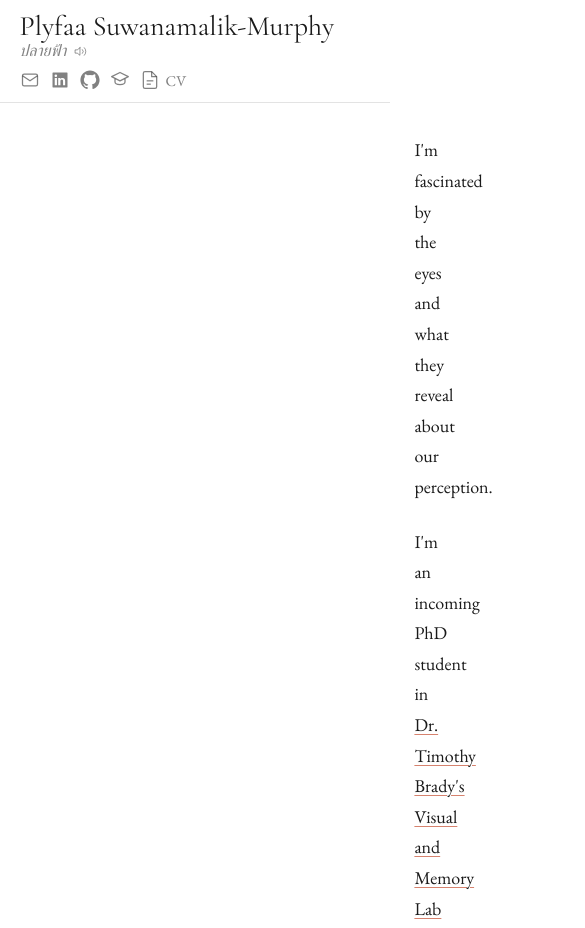
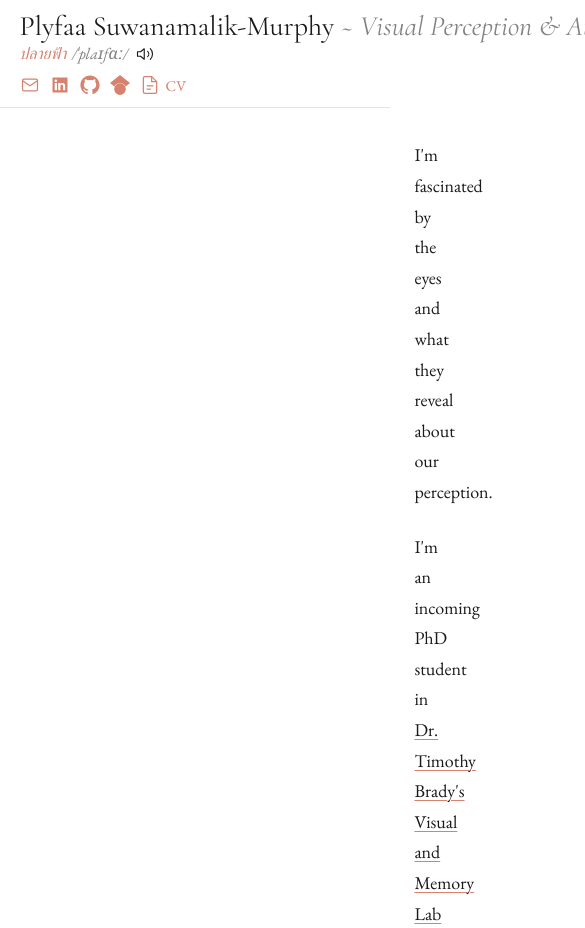
Before and after one commit to plyfaa/plyfaa.github.io, an Astro site: page / in a window 390 px wide. Shown: the top 928 px of the page, 585 px wide, since content can reach past the window. Built offline with nearby package versions, Linux system fonts and the light colour scheme; Astro itself is replaced by a stand-in of ours; a web font is replaced by a local one.

Commit message:
phonetic representation, update icon styles

```diff
--- a/src/pages/index.astro
+++ b/src/pages/index.astro
@@ -37,9 +37,10 @@ const row1 = [
     <!-- NAV: Fixed top bar, background present on scroll -->
     <nav id="nav">
       <div class="nav-logo">
-        <a href="#about" class="nav-logo-name">Plyfaa Suwanamalik-Murphy</a>
+        <a href="#about" class="nav-logo-name">Plyfaa Suwanamalik-Murphy <span class="nav-logo-tagline">~ Visual Perception &amp; Attention</span></a>
         <span class="nav-logo-thai-row">
           <span class="nav-logo-thai">ปลายฟ้า</span>
+          <span class="nav-logo-phonetic">/ˈplaɪfɑː/</span>
           <button type="button" class="pronunciation-btn" id="pronunciation-btn" aria-label="Play pronunciation of Plyfaa">
             <svg width="14" height="14" viewBox="0 0 24 24" fill="none" stroke="currentColor" stroke-width="1.5" stroke-linecap="round" stroke-linejoin="round" aria-hidden="true"><path d="M11 5L6 9H2v6h4l5 4V5z"/><path d="M15.54 8.46a5 5 0 0 1 0 7.07"/><path d="M19.07 4.93a10 10 0 0 1 0 14.14"/></svg>
           </button>
@@ -48,17 +49,17 @@ const row1 = [
         </span>
       </div>
       <div class="nav-icons" aria-label="Contact">
-        <a href="mailto:plysuwana@gmail.com" aria-label="Email" class="nav-icon">
+        <a href="mailto:plysuwana@gmail.com" aria-label="Email" class="nav-icon nav-icon--email">
           <svg width="20" height="20" viewBox="0 0 24 24" fill="none" stroke="currentColor" stroke-width="1.5" stroke-linejoin="round"><rect x="3" y="5" width="18" height="14" rx="2"/><path d="M3 7l9 6 9-6"/></svg>
         </a>
-        <a href="https://www.linkedin.com/in/plyfaa-murphy/" target="_blank" rel="noopener" aria-label="LinkedIn" class="nav-icon">
+        <a href="https://www.linkedin.com/in/plyfaa-murphy/" target="_blank" rel="noopener" aria-label="LinkedIn" class="nav-icon nav-icon--linkedin">
           <svg width="20" height="20" viewBox="0 0 24 24" fill="currentColor"><path d="M20.45 3H3.55A.55.55 0 0 0 3 3.55v16.9c0 .3.25.55.55.55h16.9a.55.55 0 0 0 .55-.55V3.55A.55.55 0 0 0 20.45 3zM8.34 18.34H5.67V9.67h2.67v8.67zM7 8.5a1.55 1.55 0 1 1 0-3.1 1.55 1.55 0 0 1 0 3.1zm11.34 9.84h-2.67v-4.42c0-1.05-.02-2.4-1.46-2.4-1.46 0-1.69 1.14-1.69 2.32v4.5H9.86V9.67h2.56v1.18h.04c.36-.67 1.22-1.38 2.52-1.38 2.7 0 3.2 1.78 3.2 4.08v4.79z"/></svg>
         </a>
-        <a href="https://github.com/plyfaa" target="_blank" rel="noopener" aria-label="GitHub" class="nav-icon">
+        <a href="https://github.com/plyfaa" target="_blank" rel="noopener" aria-label="GitHub" class="nav-icon nav-icon--github">
           <svg width="20" height="20" viewBox="0 0 24 24" fill="currentColor"><path d="M12 .5C5.65.5.5 5.65.5 12c0 5.08 3.29 9.39 7.86 10.91.58.11.79-.25.79-.56 0-.27-.01-1-.02-1.95-3.2.69-3.88-1.54-3.88-1.54-.52-1.33-1.28-1.69-1.28-1.69-1.05-.71.08-.7.08-.7 1.16.08 1.77 1.19 1.77 1.19 1.03 1.77 2.71 1.26 3.37.96.1-.75.4-1.26.73-1.55-2.55-.29-5.24-1.28-5.24-5.7 0-1.26.45-2.29 1.19-3.1-.12-.29-.52-1.46.11-3.05 0 0 .97-.31 3.18 1.18a11.04 11.04 0 0 1 5.79 0c2.21-1.49 3.18-1.18 3.18-1.18.63 1.59.23 2.76.11 3.05.74.81 1.19 1.84 1.19 3.1 0 4.43-2.69 5.41-5.25 5.7.41.35.78 1.05.78 2.12 0 1.53-.01 2.77-.01 3.14 0 .31.21.67.8.56C20.21 21.39 23.5 17.08 23.5 12 23.5 5.65 18.35.5 12 .5z"/></svg>
         </a>
-        <a href="https://scholar.google.com/citations?user=TCRiqYcAAAAJ&hl=en" target="_blank" rel="noopener" aria-label="Google Scholar" class="nav-icon">
-          <svg width="20" height="20" viewBox="0 0 24 24" fill="none" stroke="currentColor" stroke-width="1.5" stroke-linejoin="round"><path d="M12 3L2 8l10 5 10-5-10-5z"/><path d="M6 10.5v4c0 1.66 2.7 3 6 3s6-1.34 6-3v-4"/></svg>
+        <a href="https://scholar.google.com/citations?user=TCRiqYcAAAAJ&hl=en" target="_blank" rel="noopener" aria-label="Google Scholar" class="nav-icon nav-icon--scholar">
+          <svg width="20" height="20" viewBox="0 0 24 24" fill="currentColor"><path d="M5.242 13.769L0 9.5 12 0l12 9.5-5.242 4.269C17.548 11.249 14.978 9.5 12 9.5c-2.977 0-5.548 1.749-6.758 4.269zM12 10a7 7 0 1 0 0 14 7 7 0 0 0 0-14z"/></svg>
         </a>
         <a href="/cv.pdf" target="_blank" rel="noopener" aria-label="Curriculum Vitae" class="nav-icon nav-icon--with-text">
           <svg width="20" height="20" viewBox="0 0 24 24" fill="none" stroke="currentColor" stroke-width="1.5" stroke-linejoin="round"><path d="M14 2H6a2 2 0 0 0-2 2v16a2 2 0 0 0 2 2h12a2 2 0 0 0 2-2V8z"/><path d="M14 2v6h6"/><line x1="8" y1="13" x2="16" y2="13"/><line x1="8" y1="17" x2="13" y2="17"/></svg>
@@ -241,15 +242,17 @@ const row1 = [
       }
       .nav-logo { display: inline-flex; flex-direction: column; gap: 2px; color: var(--text); text-decoration: none; line-height: 1.05; }
       .nav-logo-name { font-family: var(--serif); font-size: clamp(28px, 2.8vw, 42px); font-weight: 400; letter-spacing: 0; white-space: nowrap; color: var(--text); text-decoration: none; }
+      .nav-logo-tagline { font-style: italic; color: var(--muted); }
       .nav-logo-thai-row { display: inline-flex; align-items: center; gap: 6px; }
-      .nav-logo-thai { font-family: var(--serif); font-style: italic; font-size: clamp(16px, 1.4vw, 22px); color: var(--muted); letter-spacing: 0; }
-      .pronunciation-btn { background: none; border: 0; padding: 2px; margin: 0; cursor: pointer; color: var(--muted); display: inline-flex; align-items: center; justify-content: center; line-height: 0; }
+      .nav-logo-thai { font-family: var(--serif); font-style: italic; font-size: clamp(16px, 1.4vw, 22px); color: var(--accent); letter-spacing: 0; }
+      .nav-logo-phonetic { font-family: var(--serif-body); font-style: italic; font-size: clamp(16px, 1.4vw, 22px); color: var(--muted); letter-spacing: 0; }
+      .pronunciation-btn { background: none; border: 0; padding: 2px; margin: 0; cursor: pointer; color: var(--text); display: inline-flex; align-items: center; justify-content: center; line-height: 0; }
       .pronunciation-btn:hover { color: var(--accent); }
-      .pronunciation-btn svg { width: clamp(13px, 1vw, 16px); height: clamp(13px, 1vw, 16px); display: block; }
+      .pronunciation-btn svg { width: clamp(18px, 1.4vw, 22px); height: clamp(18px, 1.4vw, 22px); display: block; }
       #thai-name-audio { display: none; }
       .nav-icons { display: flex; align-items: center; gap: clamp(10px, 1.2vw, 18px); margin-top: 2px; }
-      .nav-icon { display: inline-flex; align-items: center; justify-content: center; gap: 6px; color: var(--muted); line-height: 0; text-decoration: none; }
-      .nav-icon:hover { color: var(--accent); }
+      .nav-icon { display: inline-flex; align-items: center; justify-content: center; gap: 6px; color: var(--accent); line-height: 0; text-decoration: none; }
+      .nav-icon:hover { opacity: 0.75; }
       .nav-icon svg { width: clamp(20px, 1.8vw, 26px); height: clamp(20px, 1.8vw, 26px); display: block; }
       .nav-icon--with-text { line-height: 1; }
       .nav-icon--with-text span { font-family: var(--serif-body); font-style: normal; font-size: clamp(15px, 1.2vw, 18px); letter-spacing: 0; }
@@ -289,15 +292,15 @@ const row1 = [
       .bio-photo-wrapper {
         position: relative; flex-shrink: 0;
         /* fluid: scales with viewport; min for small laptops, max for ultrawide so it doesn't dominate */
-        width: clamp(340px, 38vw, 820px);
+        width: clamp(380px, 46vw, 1000px);
         overflow: hidden;
         border-radius: 10px;
       }
       .about-photo { position: relative; z-index: 1; width: 100%; height: auto; object-fit: unset; object-position: center; border-radius: 0; display: block; transform: none; transition: transform 0.5s; }
-      .bio-photo-block { display: flex; flex-direction: column; align-items: flex-start; width: clamp(340px, 38vw, 820px); }
+      .bio-photo-block { display: flex; flex-direction: column; align-items: flex-start; width: clamp(380px, 46vw, 1000px); }
       .hero-separator { order: -1; font-family: var(--mono); font-size: clamp(14px, 1.6vw, 22px); color: rgba(26,26,24,0.55); letter-spacing: 8px; margin: clamp(6px, 0.9vw, 12px) 0; text-align: center; line-height: 1; }
       .section-separator { font-family: var(--mono); font-size: clamp(14px, 1.6vw, 22px); color: rgba(255,255,255,0.6); letter-spacing: 8px; text-align: center; padding: clamp(24px, 4vw, 48px) 0; }
-      .bio-photo-caption { display: inline-flex; align-items: center; gap: 6px; font-family: var(--serif-body); font-style: normal; font-size: clamp(13px, 1vw, 16px); letter-spacing: 0; color: var(--muted); margin-top: 8px; }
+      .bio-photo-caption { display: inline-flex; align-items: center; gap: 6px; font-family: var(--serif-body); font-style: normal; font-size: clamp(13px, 1vw, 16px); letter-spacing: 0; color: var(--text); margin-top: 8px; }
       .bio-pin { font-size: 1.1em; line-height: 1; }
       .about-photo-label { font-family: var(--mono); font-size: clamp(8px, 0.8vw, 10px); letter-spacing: 2px; color: rgba(255,255,255,0.6); text-align: right; margin-top: 10px; }
       .about-highlight { color: var(--accent); text-decoration: underline; text-underline-offset: 3px; text-decoration-thickness: 1px; text-decoration-color: var(--accent); }
```
